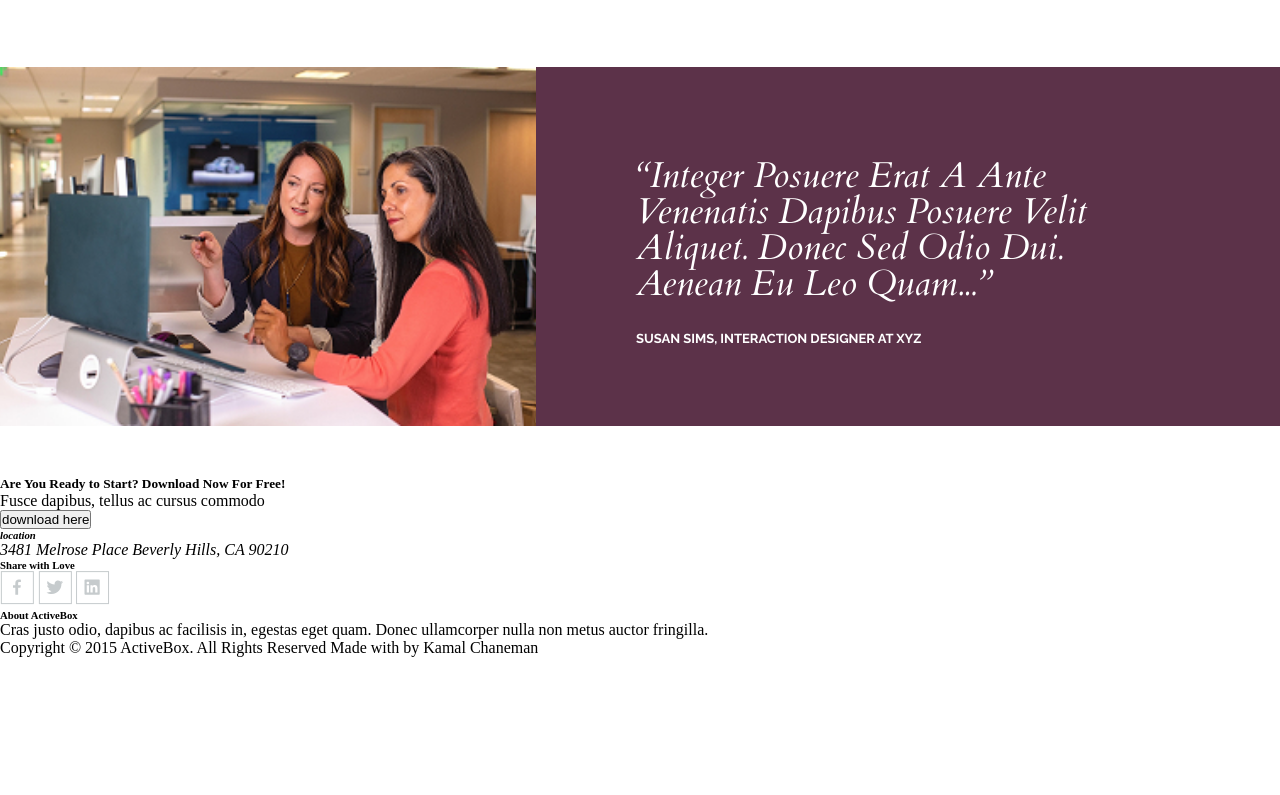
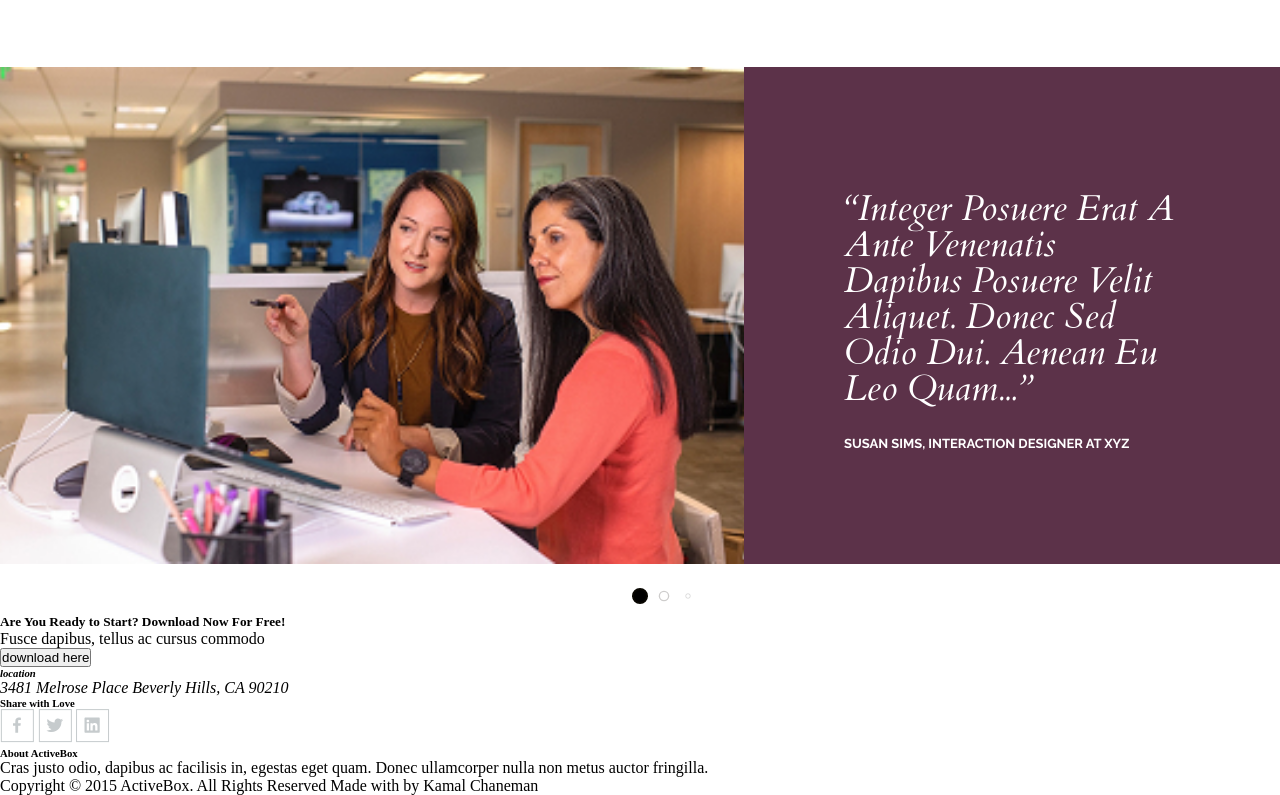
Before and after one commit to BjornHola/TMS_1_project, a website built with Parcel: page src/index.html in a window 1280 px wide. Shown: the part 2706-3501 px from the top of the page. Before the commit the page ends 3363 px from the top, so only its background shows below. Built offline with nearby package versions, Linux system fonts and the light colour scheme.

Commit message:
fix: add the Swiper js for section Quote, restyle this section, style pagination and buttons of navigation, add settings for Swiper through js-file

```diff
--- a/src/index.html
+++ b/src/index.html
@@ -19,6 +19,8 @@
 <link rel="preconnect" href="https://fonts.googleapis.com">
 <link rel="preconnect" href="https://fonts.gstatic.com" crossorigin>
 <link href="https://fonts.googleapis.com/css2?family=Cardo:ital,wght@0,400;0,700;1,400&display=swap" rel="stylesheet">
+<link rel="stylesheet" href="https://unpkg.com/swiper/swiper-bundle.min.css">
+
 
   </head>
   <title>My TMS Learning Project</title>
@@ -333,14 +335,59 @@
 
 <!--Section with quote-->
 <section class="section-quote">
-<div class="section-quote-wrapper">
+<div class="swiper"> <!--Main wrapper for all content of this section + to initiate Obhject Swiper-->
+  <div class="swiper-wrapper">  <!--Wrapper for slides-->
+  <div class="swiper-slide">  <!--The firts slider-->
+    <div class="quote__image"><img src="../src/assets/background-image-women-quote.jpg" alt="Our testimonials"> </div>
+  <div class="quote-text-wrapper">
+  <blockquote class="quote__text" cite="https://ru.pinterest.com/susantsims/">
+<p class="quote__text_italic">“Integer posuere erat a ante venenatis dapibus posuere velit aliquet. Donec sed odio dui. Aenean eu leo quam...”</p>
+  </blockquote>
+  <div class="quote__author"> <p class="quote__author_tiny">Susan Sims, Interaction Designer at XYZ</p> </div>
+  </div>
+  </div>
+<div class="swiper-slide">         <!--2nd Slider-->
   <div class="quote__image"><img src="../src/assets/background-image-women-quote.jpg" alt="Our testimonials"> </div>
   <div class="quote-text-wrapper">
   <blockquote class="quote__text" cite="https://ru.pinterest.com/susantsims/">
 <p class="quote__text_italic">“Integer posuere erat a ante venenatis dapibus posuere velit aliquet. Donec sed odio dui. Aenean eu leo quam...”</p>
   </blockquote>
   <div class="quote__author"> <p class="quote__author_tiny">Susan Sims, Interaction Designer at XYZ</p> </div>
-  </div>
+</div>
+</div>
+<div class="swiper-slide">         <!--3nd Slider-->
+  <div class="quote__image"><img src="../src/assets/background-image-women-quote.jpg" alt="Our testimonials"> </div>
+  <div class="quote-text-wrapper">
+  <blockquote class="quote__text" cite="https://ru.pinterest.com/susantsims/">
+<p class="quote__text_italic">“Integer posuere erat a ante venenatis dapibus posuere velit aliquet. Donec sed odio dui. Aenean eu leo quam...”</p>
+  </blockquote>
+  <div class="quote__author"> <p class="quote__author_tiny">Susan Sims, Interaction Designer at XYZ</p> </div>
+</div>
+</div>
+<div class="swiper-slide">         <!--4th Slider-->
+  <div class="quote__image"><img src="../src/assets/background-image-women-quote.jpg" alt="Our testimonials"> </div>
+  <div class="quote-text-wrapper">
+  <blockquote class="quote__text" cite="https://ru.pinterest.com/susantsims/">
+<p class="quote__text_italic">“Integer posuere erat a ante venenatis dapibus posuere velit aliquet. Donec sed odio dui. Aenean eu leo quam...”</p>
+  </blockquote>
+  <div class="quote__author"> <p class="quote__author_tiny">Susan Sims, Interaction Designer at XYZ</p> </div>
+</div>
+</div>
+<div class="swiper-slide">         <!--5th Slider-->
+  <div class="quote__image"><img src="../src/assets/background-image-women-quote.jpg" alt="Our testimonials"> </div>
+  <div class="quote-text-wrapper">
+  <blockquote class="quote__text" cite="https://ru.pinterest.com/susantsims/">
+<p class="quote__text_italic">“Integer posuere erat a ante venenatis dapibus posuere velit aliquet. Donec sed odio dui. Aenean eu leo quam...”</p>
+  </blockquote>
+  <div class="quote__author"> <p class="quote__author_tiny">Susan Sims, Interaction Designer at XYZ</p> </div>
+</div>
+</div>
+</div>   <!--закрыли обертку для всего свайпера-->
+<!--Pagination-->
+<div class="swiper-pagination"></div>
+<!--Buttons-navigation-->
+<div class="swiper-button-prev"></div>
+<div class="swiper-button-next"></div>
 </div>
 </section>
 
@@ -399,5 +446,7 @@ Made with by Kamal Chaneman</p>
   </div>
 </footer>
 
+<script src="https://unpkg.com/swiper/swiper-bundle.min.js"></script>
+<script src="../src/index.js"></script>
   </body>
 </html>
--- /dev/null
+++ b/src/index.js
@@ -0,0 +1,32 @@
+const quoteSwiper = new Swiper('.swiper', {
+loop: true,
+pagination: {
+    el: '.swiper-pagination',
+    clickable: true,
+    dynamicBullets: true,
+  },
+navigation: {
+    nextEl: '.swiper-button-next',
+    prevEl: '.swiper-button-prev',
+  },
+breakpoints: {
+    768: {
+      slidesPerView: 1,
+      spaceBetween: 20
+    },
+    1024: {
+      slidesPerView: 1,
+      spaceBetween: 30
+    },
+    1200: {
+      slidesPerView: 1,
+      spaceBetween: 40
+    }
+ }
+})
+
+document.addEventListener("DOMContentLoaded", () => {
+  document.querySelectorAll('.swiper-slide').forEach(slide => {
+    slide.style.display = 'flex';
+  });
+});
--- a/src/styles/quote-styles.css
+++ b/src/styles/quote-styles.css
@@ -1,18 +1,24 @@
 .section-quote {
-min-width: 100%;
+width: 100%;
 margin: 0 auto 30px;
 padding: 0 0 100px;
 background-color: rgba(92, 50, 73, 1);
 box-sizing: border-box;
 }
 
-.section-quote-wrapper {
+.swiper {
+position: relative;
+width: 100%;
+box-sizing: border-box;
+overflow: visible !important;
+}
+
+.swiper-slide {
 width: 100%;
 display: flex;
 flex-direction: column;
 align-items: center;
 row-gap: 30px;
-box-sizing: border-box;
 }
 
 .quote__image {
@@ -74,16 +80,36 @@ text-transform: uppercase;
 color: rgba(255, 255, 255, 1);
 }
 
+.swiper-pagination {
+  bottom: -40px !important;
+  width: 100%;
+}
+
+.swiper-pagination .swiper-pagination-bullet {
+  width: 12px;
+  height: 12px;
+  border-radius: 50%;
+  border: 2px solid #080601;
+  background-color: transparent;
+}
+
+.swiper-pagination .swiper-pagination-bullet-active {
+  background-color: #000;
+}
+
+.swiper-button-prev, .swiper-button-next {
+opacity: 0;
+pointer-events: none;
+}
+
 @media screen and (min-width: 768px) {
 .section-quote {
 margin: 0 auto 40px;
 padding: 0;
 }
-.section-quote-wrapper {
-min-width: 768px;
+.swiper-slide {
 flex-direction: row;
-justify-content: center;
-}
+  }
 .quote__image {
 min-width: 400px;
 min-height: 100%;
@@ -92,7 +118,6 @@ align-self: stretch;
 }
 .quote-text-wrapper {
 width: calc(100% - 400px);
-min-width: 55%;
 }
 .quote__text {
 max-width: 100%;
```
